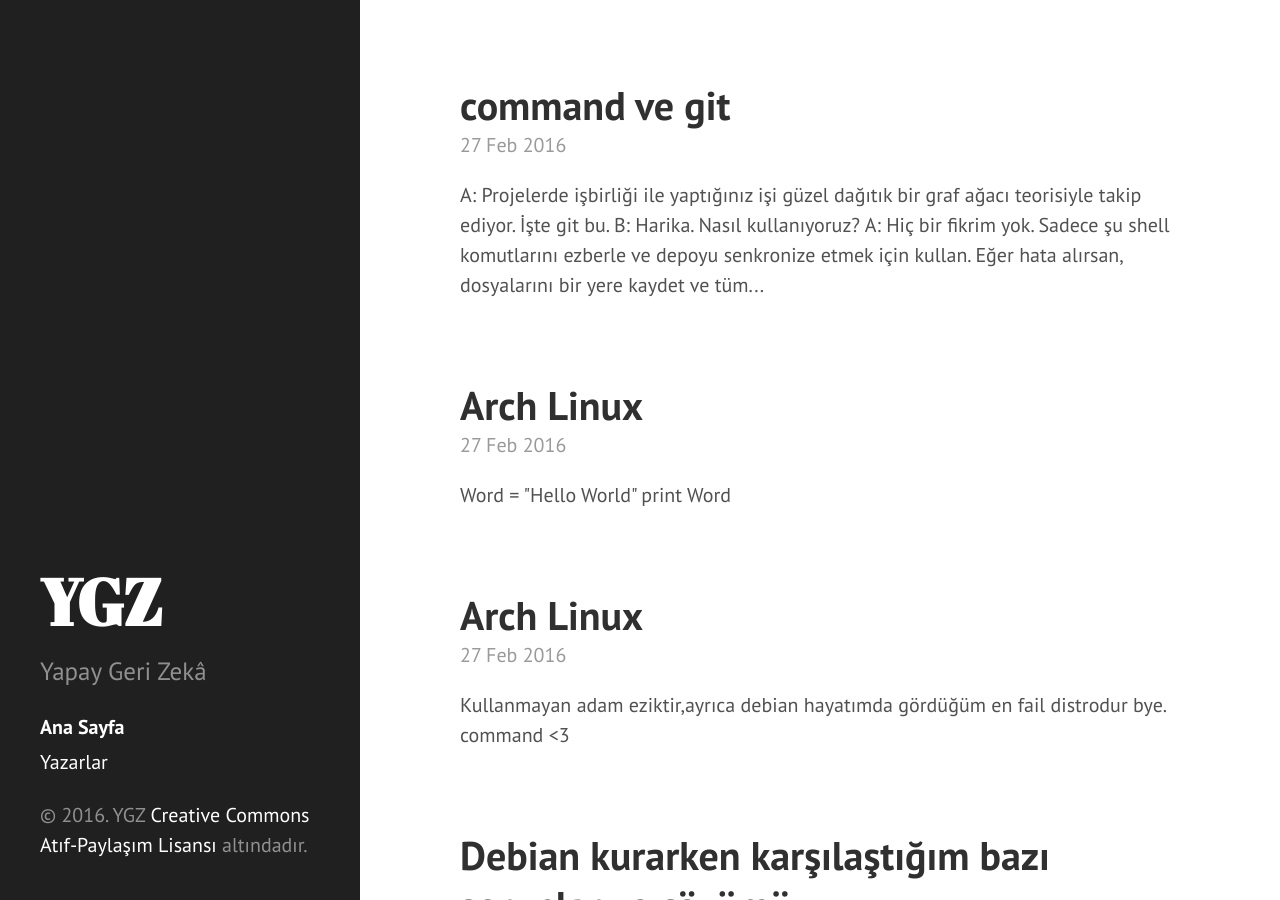
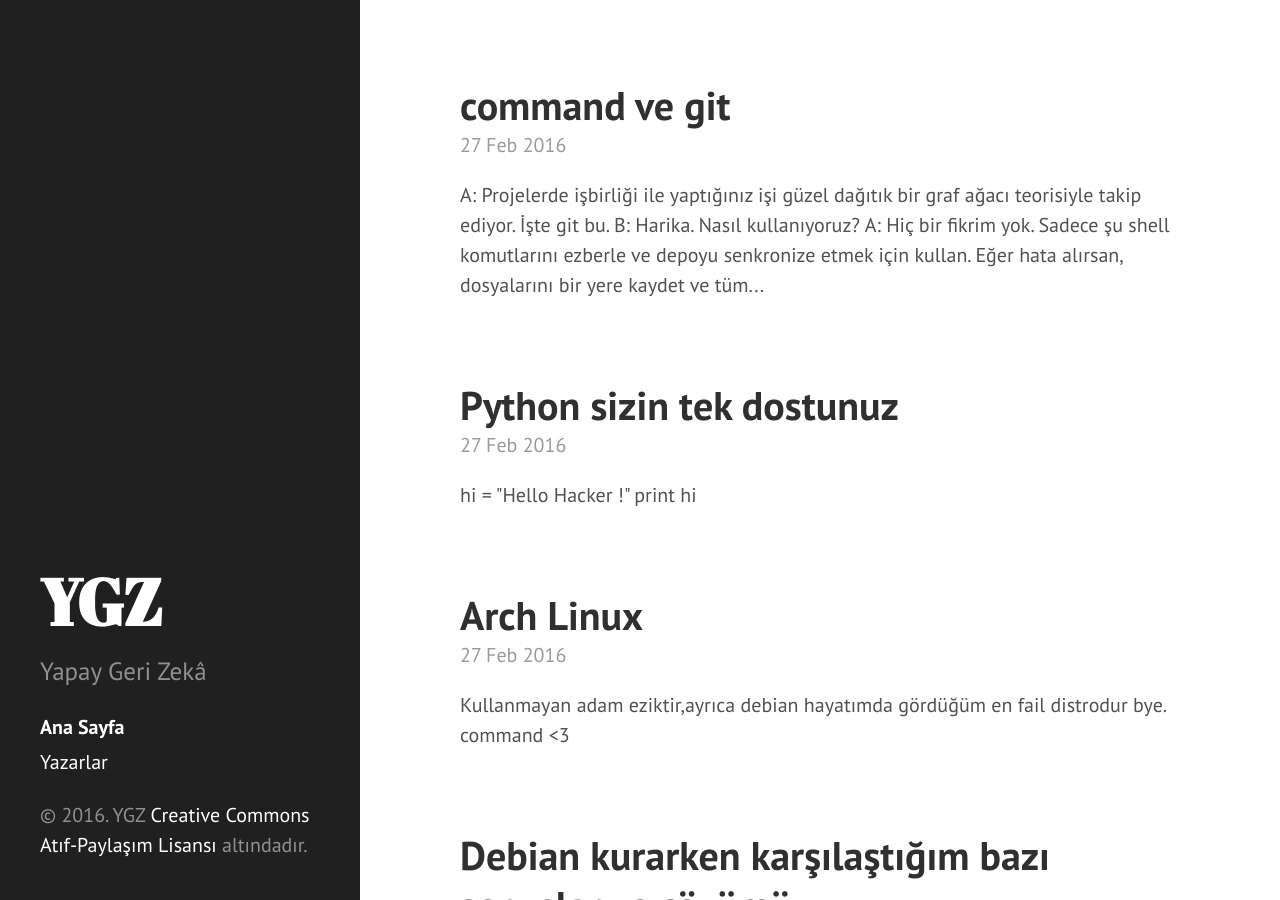
Before and after one commit to yapaygerizeka/yapaygerizeka.github.io, a Jekyll site: the page built from index.html, in a window 1280 px wide and 900 px high. Built offline with Jekyll 4.4.1, drawn with Linux system fonts in a browser that asks for light colours; the list of posts is cut into pages by our own code.

Commit message:
_posts/command/

````diff
--- a/_posts/command/2016-02-27-yeni-command.md
+++ b/_posts/command/2016-02-27-yeni-command.md
@@ -1,10 +1,10 @@
 ---
-title: Arch Linux
+title: Python sizin tek dostunuz
 layout: post
 comments: false
 ---
 
 ```python
-Word = "Hello World"
-print Word
+hi = "Hello Hacker !"
+print hi
 ```
````
